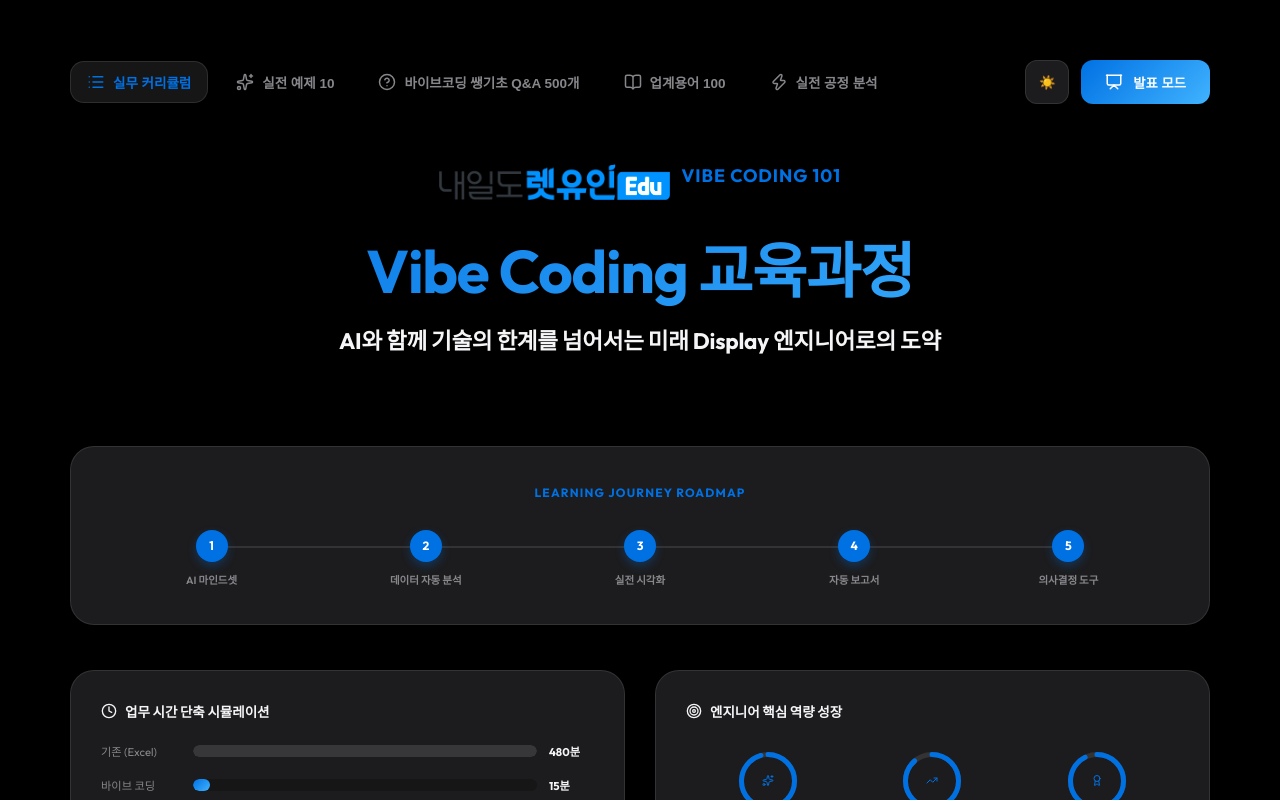
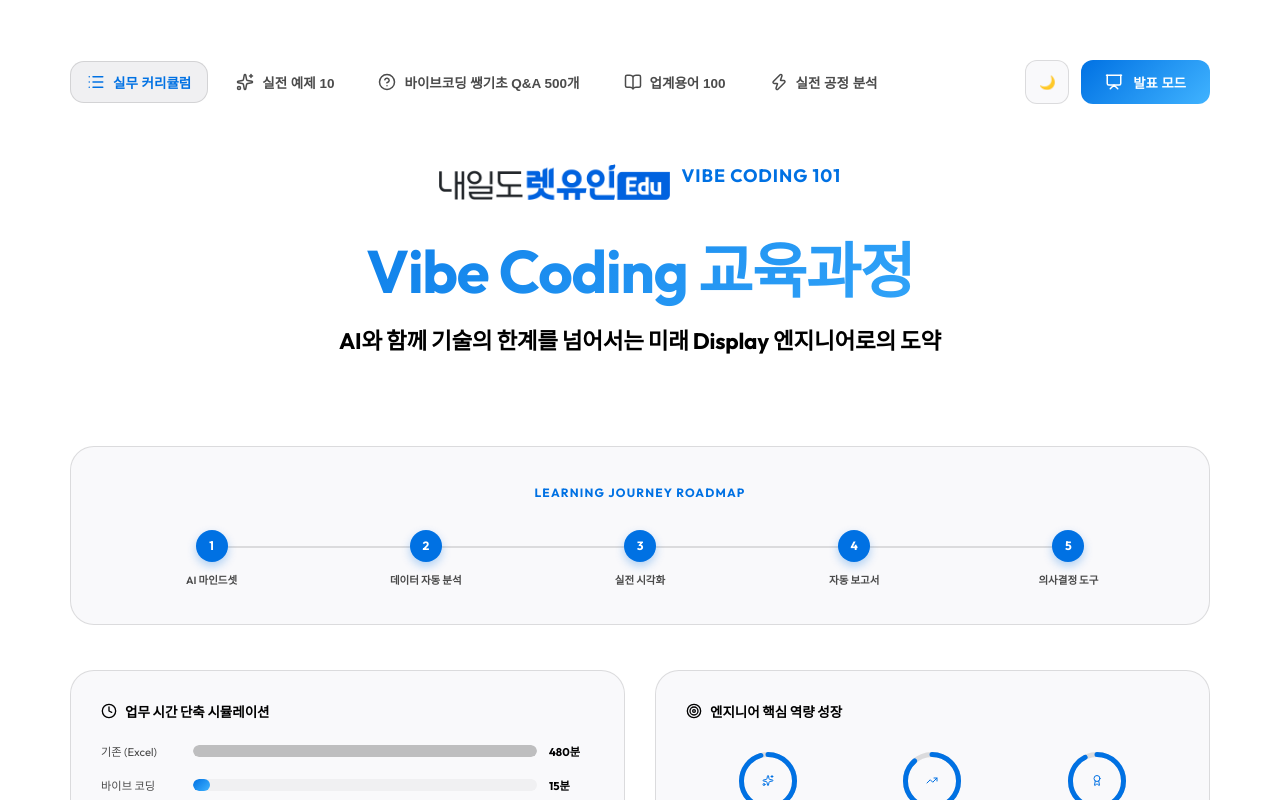
Before and after one commit to heekeunlee/lecture_assist001, a React (Vite) app: page / in a window 1280 px wide. Shown: the top 800 px of the page. Built offline with nearby package versions, Linux system fonts and the light colour scheme; the HTML template or start-up script is replaced by a standard one.

Commit message:
style: Set default theme to light

```diff
--- a/src/App.tsx
+++ b/src/App.tsx
@@ -131,7 +131,7 @@ export default function App() {
   const [selectedId, setSelectedId] = useState<number | string | null>(null);
   const [isPresenting, setIsPresenting] = useState(false);
   const [currentIndex, setCurrentIndex] = useState(0);
-  const [theme, setTheme] = useState('dark');
+  const [theme, setTheme] = useState('light');
   const [showOfficial, setShowOfficial] = useState(true);
   const [searchTerm, setSearchTerm] = useState('');
   const [activeTermCat, setActiveTermCat] = useState('전체');
@@ -387,7 +387,7 @@ export default function App() {
           animate={{ opacity: 1, y: 0 }}
         >
           <div className="logo-container">
-            <img src={(import.meta.env.BASE_URL || '') + 'logo.png'} alt="내일도 렛유인 Edu" style={{ height: '36px', width: 'auto', objectFit: 'contain', filter: 'brightness(1.5)' }} />
+            <img src={(import.meta.env.BASE_URL || '') + 'logo.png'} alt="내일도 렛유인 Edu" style={{ height: '36px', width: 'auto', objectFit: 'contain', filter: theme === 'dark' ? 'brightness(1.5)' : 'none' }} />
             <span className="logo-text">VIBE CODING 101</span>
           </div>
           <h1>
```
